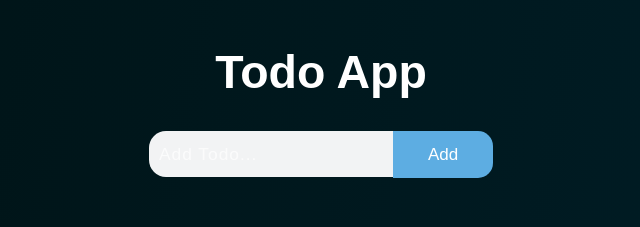
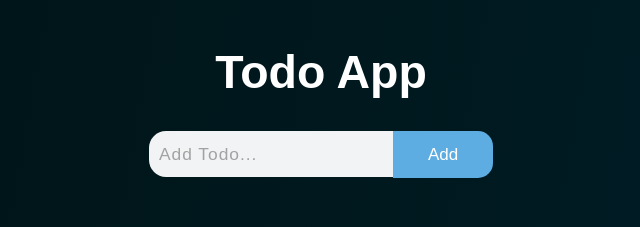
Before and after one commit to Meraj-Uddin-Malik/Complete-ReactJS, a React (Vite) app: page / in a window 1280 px wide. Shown: the top 227 px of the page, without its empty margins (319-959 px from the left). Built offline with nearby package versions, Linux system fonts and the light colour scheme.

Commit message:
Update input colors for better visibility in Todo form

```diff
--- a/src/components/Projects/TodoList/Todo.css
+++ b/src/components/Projects/TodoList/Todo.css
@@ -69,6 +69,7 @@ form input {
   width: 100%;
   background-color: #f2f3f4;
   color: var(--primary-color);
+   color: grey ;
 }
 
 form input:hover {
@@ -76,7 +77,7 @@ form input:hover {
 }
 
 form input::placeholder {
-  color: white;
+  color: grey;
   opacity: 0.7;
 }
 
```
